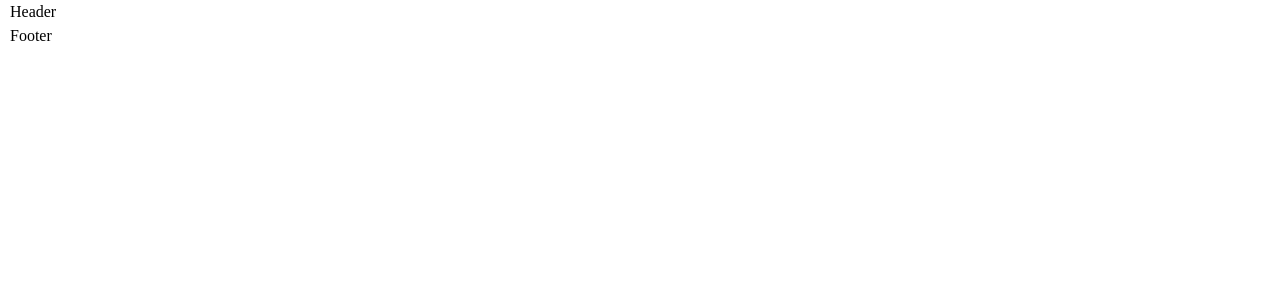
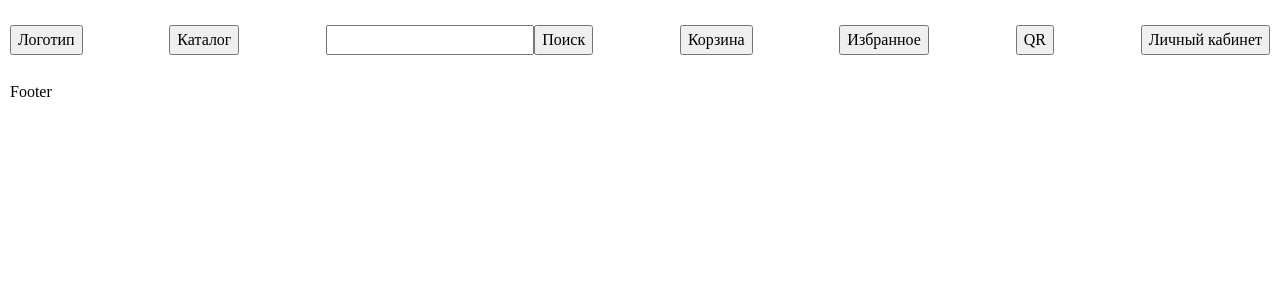
Before and after one commit to surovjeniya/frontend, a Next.js app in the folder frontend/: page / in a window 1280 px wide. Shown: the top 300 px of the page. Built offline with nearby package versions, Linux system fonts and the light colour scheme.

Commit message:
fit:add header

```diff
--- /dev/null
+++ b/frontend/app/components/button/Button.props.ts
@@ -0,0 +1,5 @@
+import { ReactNode } from "react";
+
+export interface ButtonProps {
+  children: ReactNode;
+}
--- /dev/null
+++ b/frontend/app/components/button/Button.tsx
@@ -0,0 +1,5 @@
+import { ButtonProps } from "./Button.props";
+
+export const Button = ({ children }: ButtonProps) => {
+  return <button>{children}</button>;
+};
--- a/frontend/app/components/index.ts
+++ b/frontend/app/components/index.ts
@@ -0,0 +1,2 @@
+export * from "./button/Button";
+export * from "./input/Input";
--- /dev/null
+++ b/frontend/app/components/input/Input.props.ts
@@ -0,0 +1,3 @@
+import React from "react";
+
+export interface InputProps extends React.ComponentPropsWithRef<"input"> {}
--- /dev/null
+++ b/frontend/app/components/input/Input.tsx
@@ -0,0 +1,5 @@
+import { InputProps } from "./Input.props";
+
+export const Input = ({ ...props }: InputProps) => {
+  return <input type="text" {...props} />;
+};
--- /dev/null
+++ b/frontend/app/layout/header/Header.module.scss
@@ -0,0 +1,8 @@
+.header {
+  display: flex;
+  justify-content: space-between;
+  align-items: center;
+  flex-wrap: wrap;
+  padding-top: 25px;
+  padding-bottom: 25px;
+}
--- a/frontend/app/layout/header/Header.tsx
+++ b/frontend/app/layout/header/Header.tsx
@@ -1,3 +1,31 @@
+import { Button, Input } from "@/components/index";
+import styles from "./Header.module.scss";
+
 export const Header = () => {
-  return <header>Header</header>;
+  return (
+    <header className={styles.header}>
+      <div className={styles.logo}>
+        <Button>Логотип</Button>
+      </div>
+      <div className={styles.catalog}>
+        <Button>Каталог</Button>
+      </div>
+      <div className={styles.search}>
+        <Input />
+        <Button>Поиск</Button>
+      </div>
+      <div className={styles.cart}>
+        <Button>Корзина</Button>
+      </div>
+      <div className={styles.favorites}>
+        <Button>Избранное</Button>
+      </div>
+      <div className={styles.qr}>
+        <Button>QR</Button>
+      </div>
+      <div className={styles.personal}>
+        <Button>Личный кабинет</Button>
+      </div>
+    </header>
+  );
 };
```
